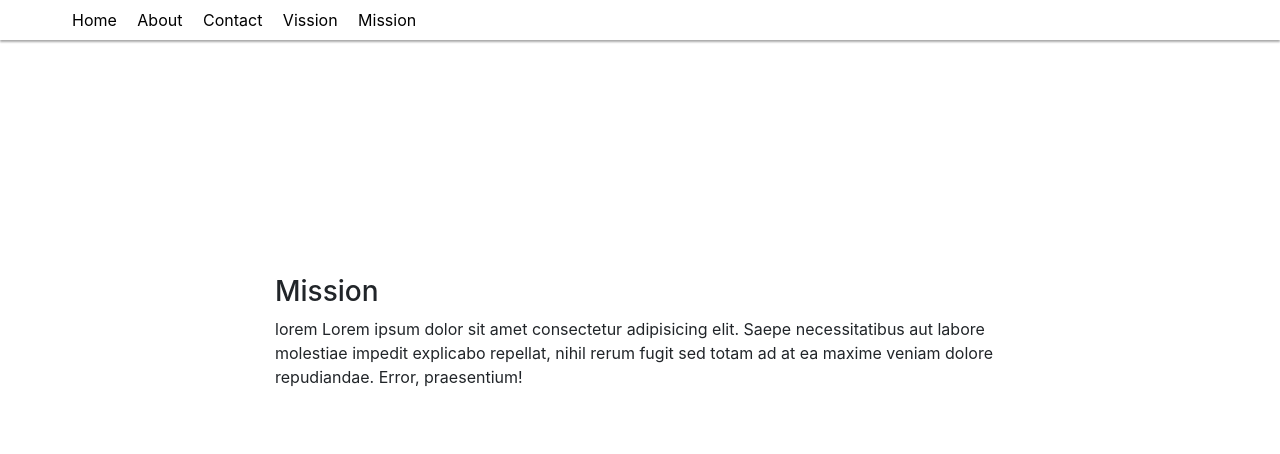
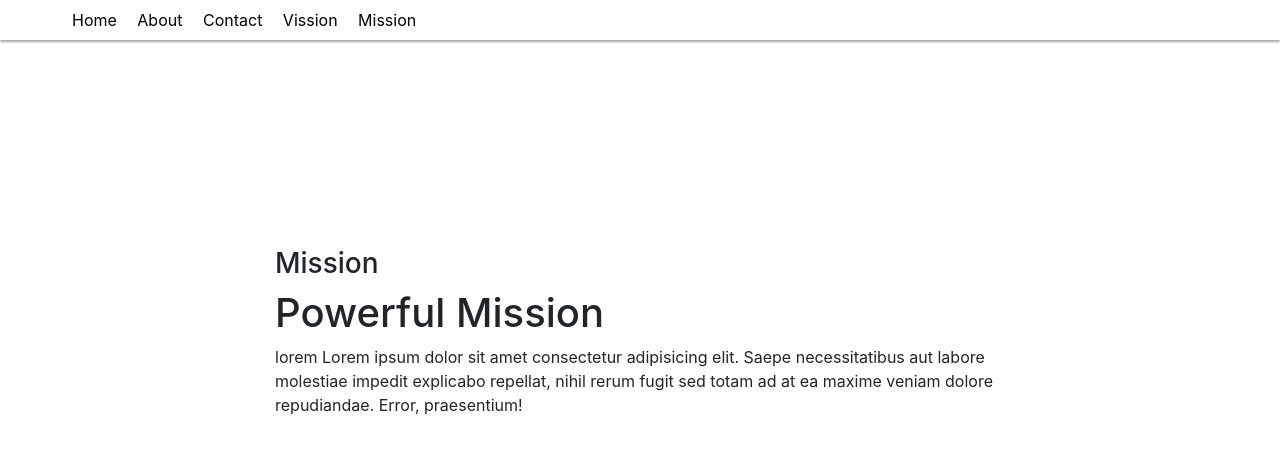
Before and after one commit to Kosabomkai/git_training, a plain HTML site: page mission.html in a window 1280 px wide. Drawn offline with nearby package versions, Linux system fonts and the light colour scheme.

Commit message:
add header

```diff
--- a/mission.html
+++ b/mission.html
@@ -22,6 +22,7 @@
     <div class="row justify-content-center">
       <div class="col-lg-8">
         <h3>Mission</h3>
+        <h1>Powerful Mission</h1>
       <p> lorem
         Lorem ipsum dolor sit amet consectetur adipisicing elit. Saepe necessitatibus aut labore molestiae impedit explicabo repellat, nihil rerum fugit sed totam ad at
         ea maxime veniam dolore repudiandae. Error, praesentium!
```
